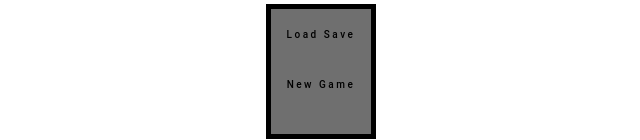
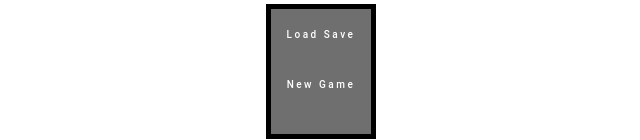
Before and after one commit to htmhell69/RPG-Dice, a PHP site: page / in a window 1280 px wide. Shown: the part 562-702 px from the top of the page, without its empty margins (319-959 px from the left). Run offline with PHP 8.4, Linux system fonts and the light colour scheme.

Commit message:
Update fancyButtons.css

```diff
--- a/clientSide/fancyButtons.css
+++ b/clientSide/fancyButtons.css
@@ -11,7 +11,7 @@ body{
     font-family: 'Roboto', serif;
     letter-spacing: 2.5px;
     font-weight: 500;
-    color: #000;
+    color: #FFFFFF;
     }
 
   .button:hover {
```
